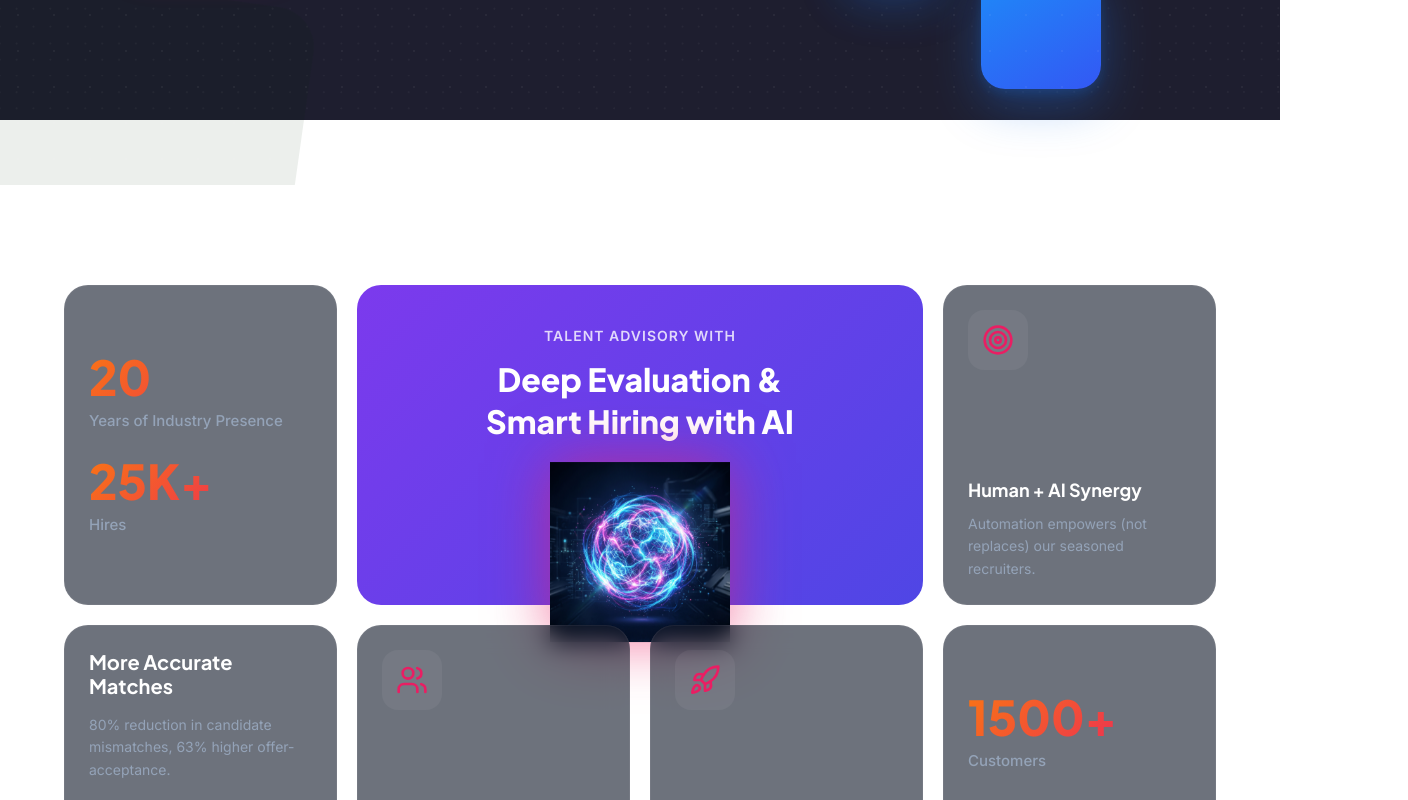
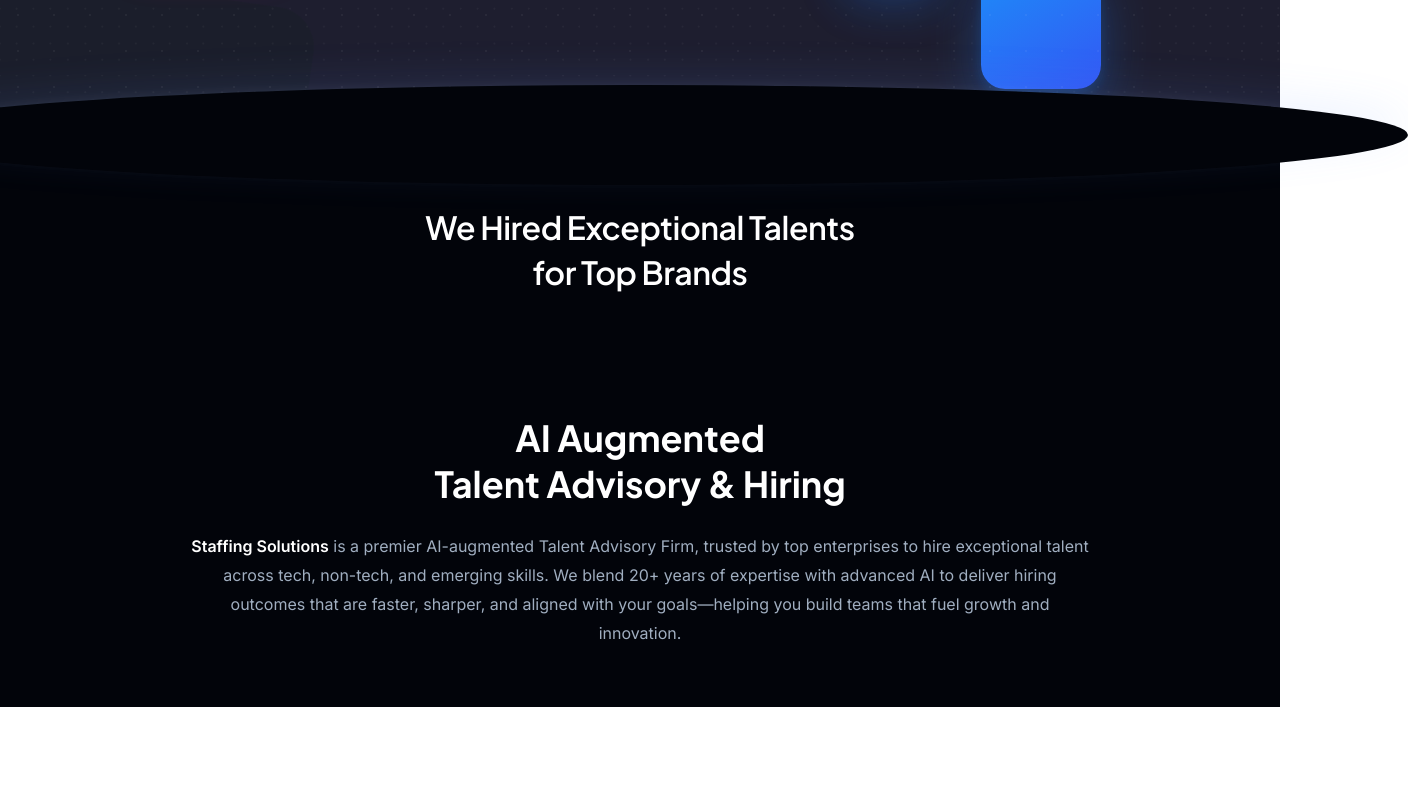
Before and after one commit to poornavenkatasaidronadula-lgtm/Staffing-Solutions, a React (Vite) app: page / in a window 1280 px wide. Shown: the part 680-1480 px from the top of the page, 1408 px wide, since content can reach past the window. Built offline with nearby package versions, Linux system fonts and the light colour scheme.

Commit message:
feat: added domed intro section exactly matching the reference screenshot below hero

```diff
--- a/src/pages/Home.css
+++ b/src/pages/Home.css
@@ -1359,6 +1359,76 @@
   100% { transform: translateX(calc(-50% - 12px)); }
 }
 
+/* ══════════════ INTRO SECTION (DOMED TOP) ══════════════ */
+.intro-section {
+  position: relative;
+  background: #02040a; /* Very dark, almost black to match the screenshot */
+  padding: 80px 20px 60px;
+  text-align: center;
+  z-index: 2;
+  margin-top: -60px; /* Pull it up into the hero */
+}
+
+.intro-section::before {
+  content: '';
+  position: absolute;
+  top: -40px; /* How high the dome goes */
+  left: -10%;
+  width: 120%;
+  height: 100px;
+  background: #02040a;
+  border-radius: 50%;
+  box-shadow: 0 -10px 40px rgba(100, 150, 255, 0.1), 0 -2px 10px rgba(255, 255, 255, 0.05); /* The subtle white/blue top glow */
+  z-index: -1;
+}
+
+.intro-title {
+  color: #fff;
+  font-size: 32px;
+  font-weight: 600;
+  line-height: 1.4;
+  margin-bottom: 120px; /* The gap shown in the screenshot */
+  letter-spacing: -0.5px;
+}
+
+.intro-content {
+  max-width: 900px;
+  margin: 0 auto;
+}
+
+.intro-subtitle {
+  color: #fff;
+  font-size: 36px;
+  font-weight: 700;
+  line-height: 1.3;
+  margin-bottom: 24px;
+}
+
+.intro-text {
+  color: #a0aec0;
+  font-size: 16px;
+  line-height: 1.8;
+  font-weight: 400;
+}
+
+.intro-text strong {
+  color: #fff;
+  font-weight: 600;
+}
+
+@media (max-width: 768px) {
+  .intro-title {
+    font-size: 26px;
+    margin-bottom: 80px;
+  }
+  .intro-subtitle {
+    font-size: 28px;
+  }
+  .intro-section {
+    padding-top: 60px;
+  }
+}
+
 /* ══════════════ BENTO GRID LAYOUT ══════════════ */
 .bento-section {
   padding: 100px 0;
--- a/src/pages/Home.jsx
+++ b/src/pages/Home.jsx
@@ -276,6 +276,21 @@ export default function Home() {
           </div>
         </div>
       </section>
+
+      {/* ══════════════════════════ INTRO SECTION (Domed Top) ══════════════════════════ */}
+      <section className="intro-section">
+        <div className="container">
+          <h2 className="intro-title">We Hired Exceptional Talents<br />for Top Brands</h2>
+
+          <div className="intro-content">
+            <h3 className="intro-subtitle">AI Augmented<br />Talent Advisory & Hiring</h3>
+            <p className="intro-text">
+              <strong>Staffing Solutions</strong> is a premier AI-augmented Talent Advisory Firm, trusted by top enterprises to hire exceptional talent across tech, non-tech, and emerging skills. We blend 20+ years of expertise with advanced AI to deliver hiring outcomes that are faster, sharper, and aligned with your goals—helping you build teams that fuel growth and innovation.
+            </p>
+          </div>
+        </div>
+      </section>
+
       {/* ══════════════════════════ PREMIUM BENTO GRID (AI Features & Stats) ══════════════════════════ */}
       <section className="bento-section">
         <div className="container">
```
